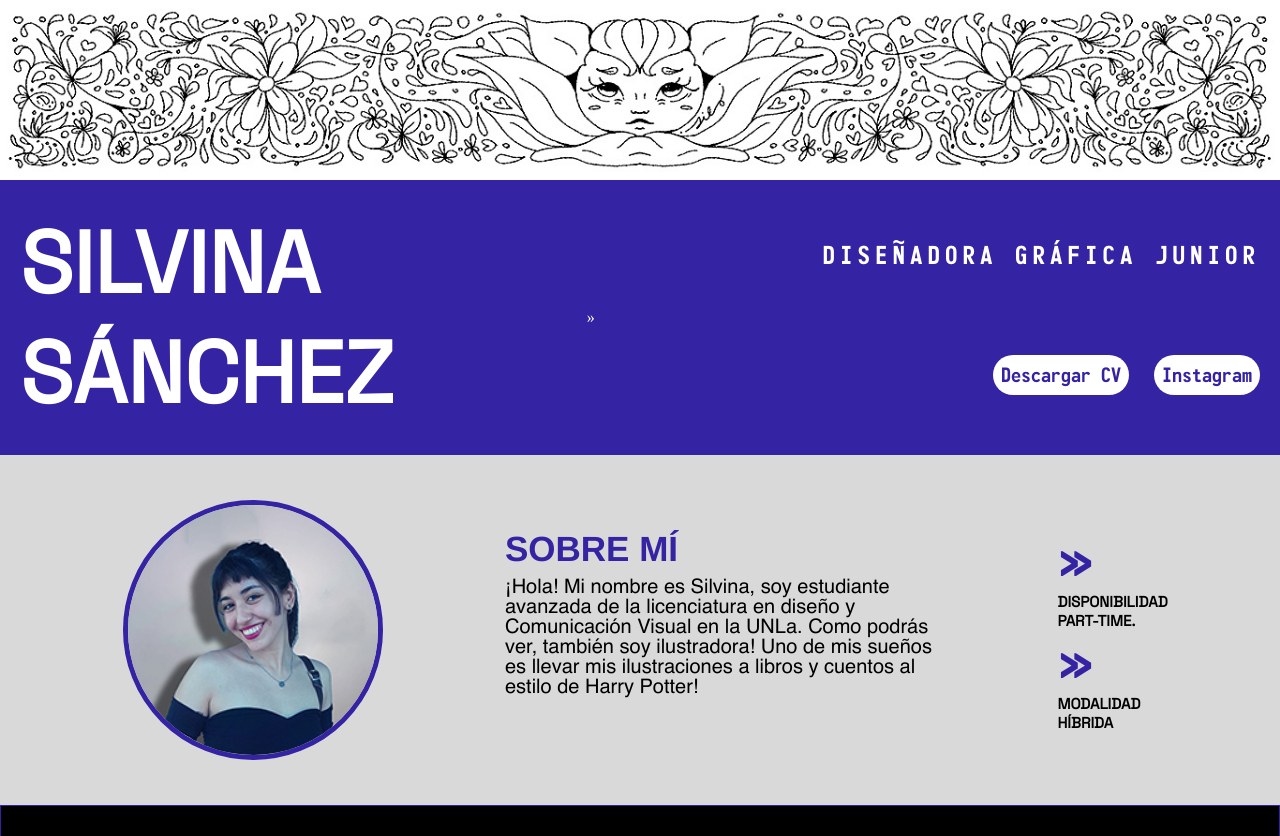
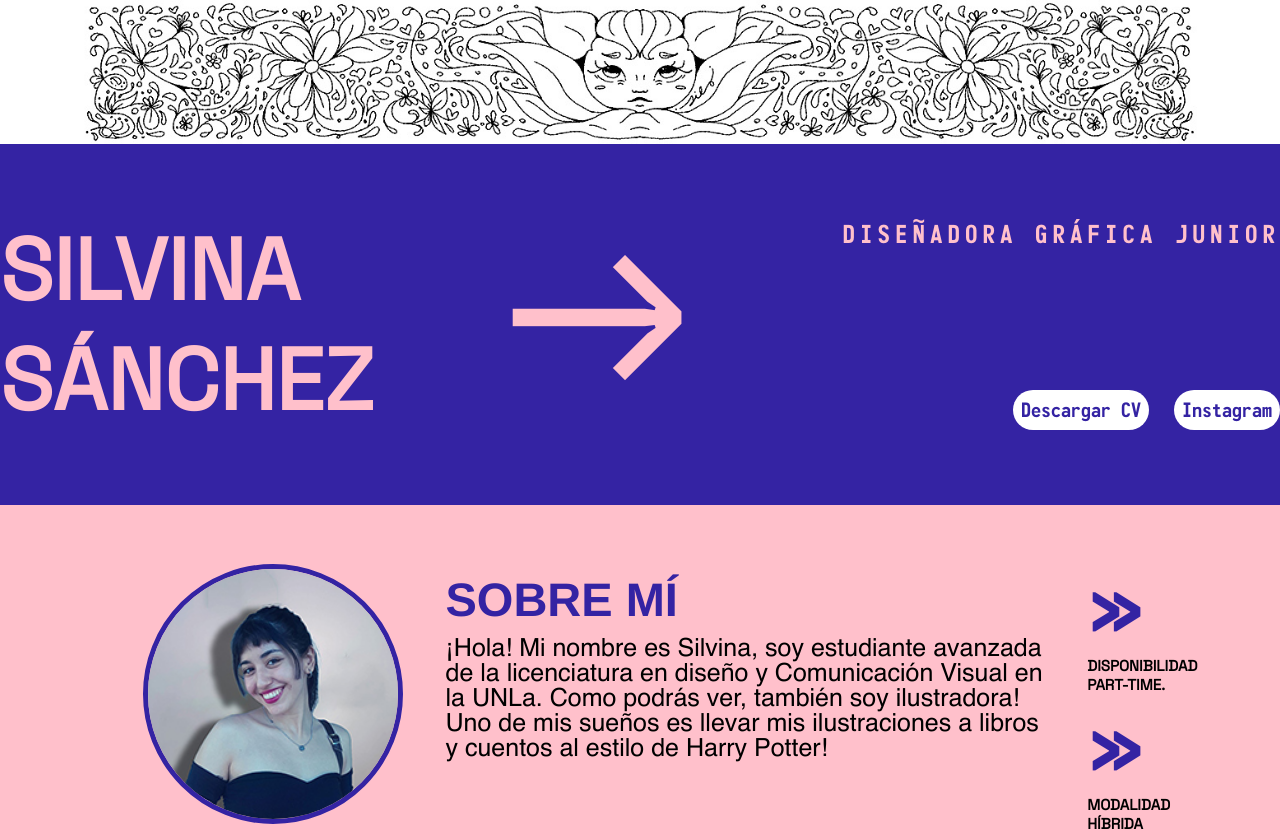
Before and after one commit to SSilvix/Silvina, a plain HTML site: page index.html in a window 1280 px wide. Shown: the top 836 px of the page. Drawn offline with Linux system fonts and the light colour scheme.

Commit message:
más sobrepasada que nunca

```diff
--- a/estilos.css
+++ b/estilos.css
@@ -28,7 +28,7 @@
 }
 
 #banner {
-    height: 180px;
+    height: 18vh;
     width: 100%;
     background-image: url(img/portada-ppal.jpg);
     background-repeat: no-repeat;
@@ -37,28 +37,26 @@
 }
 
 .contenedordatos {
-    height: 275px;
-    color: white;
+    font-family: 'Space-Grotesk', sans-serif;
+    color: pink;
     background-color: #3423A3;
     display: flex;
     justify-content: center;
-    align-items: center;
-
 }
 
 #header-container {
     display: flex;
-    justify-content: center;
-    max-width: 1285px;
+    max-width: 1366px;
     align-items: center;
-    padding: 20px;
+}
+
+header p {
+    font-size: 239px;
+    padding-bottom: 56px;
 }
 
 h1 {
-    font-family: 'Space-Grotesk', sans-serif;
     font-size: 86px;
-
-
 }
 
 header a {
@@ -71,6 +69,7 @@ header a {
     display: flex;
     flex-wrap: wrap;
     justify-content: flex-end;
+    align-items: center;
     gap: 85px;
 }
 
@@ -105,40 +104,31 @@ nav a {
 
 .seccion1 {
     font-family: 'Helvetica', sans-serif;
-    height: 350px;
-    background-color: #D9D9D9;
+    background-color: pink;
     display: flex;
+    align-items: center;
+    padding: 50px;
     justify-content: space-evenly;
-    align-items: center;
 
 }
 
 .fotoperfil {
+    margin-left: 50px;
     border-radius: 100%;
     border: 5px solid #3423A3;
 }
 
 .seccion1 h2 {
-    padding-top: 27px;
     padding-bottom: 10px;
     color: #3423A3;
-    /*border: 2px solid red;*/
-    width: fit-content;
-    height: 39px;
-    font-size: 35px;
+    font-size: 47px;
 }
 
 .descripcion1 {
-    font-size: 20px;
-    /*border: 2px solid blue;*/
-    width: 430px;
+    font-size: 25px;
+    width: 599px;
     height: 180px;
 }
-
-/*aside {
-    width: 420px;
-    height: 250px;
-    /*border: 1px solid orange;}*/
 
 aside p{
     width: 100px;
@@ -146,17 +136,16 @@ aside p{
     font-weight: bold;
     font-family: 'Space-Grotesk', sans-serif;
     text-transform: uppercase;
-    /*border: 1px solid orange;*/
 }
 
 .comilla1 {
     color: #3423A3;
-    font-size: 50px;
+    font-size: 79px;
 }
 
 .comilla2 {
     color: #3423A3;
-    font-size: 50px;
+    font-size: 79px;
 }
 
 .intereses {
@@ -173,7 +162,6 @@ aside p{
     height: 200px;
     padding: 30px 12px 7px 0px;
     margin-left: 35px;
-    /*border: 1px solid red;*/
 }
 
 .intereses p {
@@ -182,12 +170,11 @@ aside p{
     width: 430px;
     height: 200px;
     font-size: 20px;
-    /*border: 1px solid red;*/
+
 }
 
 .galeria {
     height: 300px;
-    /*border: 1px solid red;*/
     background-color: #3423A3;
     padding-top: 20px;
     display: flex;
@@ -207,7 +194,6 @@ aside p{
     color: white;
     font-family: 'Space-Grotesk', sans-serif;
     text-transform: uppercase;
-    /*border: 1px solid red;*/
     display: flex;
     text-align: center;
 }
--- a/index.html
+++ b/index.html
@@ -14,7 +14,7 @@
         <section class="contenedordatos">
             <div id="header-container">
                 <h1>SILVINA SÁNCHEZ</h1>
-                <p>»</p>
+                <p>→</p>
             <section class="subybotones">
                 <p class="subtitulo">DISEÑADORA GRÁFICA JUNIOR</p>
 
@@ -28,6 +28,7 @@
     </header>
 
     <main>
+    <!-- SECCION FOTO E INTRODUCCION-->
         <section class="seccion1">
             <img class="fotoperfil" src="img/fotocv-silvinasanchez.jpg" width="250px" height="250px" alt="fotocv-silvinasanchez.jpg" />
             <article>
@@ -43,6 +44,7 @@
             </aside>
          </section>
 
+    <!-- SECCION INTERESES + GALERÍA-->
         <section class="intereses">
             <h2>Ilustración y <br> mucho amor</h2>
             <p>Amo la ilustración, me gusta pensar y ambientar personajes en épocas medievales, retomar estilos antiguos como el Art Nouveau.</p>
@@ -60,6 +62,7 @@
             <p class="sub3">diseño de personajes</p>
         </section>
 
+        <!-- SECCION EDUCACION-->
         <section class="educacion">
             <div class="conteducacion">
                 <h2>EDUCACIÓN</h2>
@@ -72,6 +75,7 @@
 
         </section>
 
+        <!-- SECCION HABILIDADES (FALTA DISEÑAR)-->
         <section class="habilidades">
             <h2>HABILIDADES</h2>
             <ul>
```
